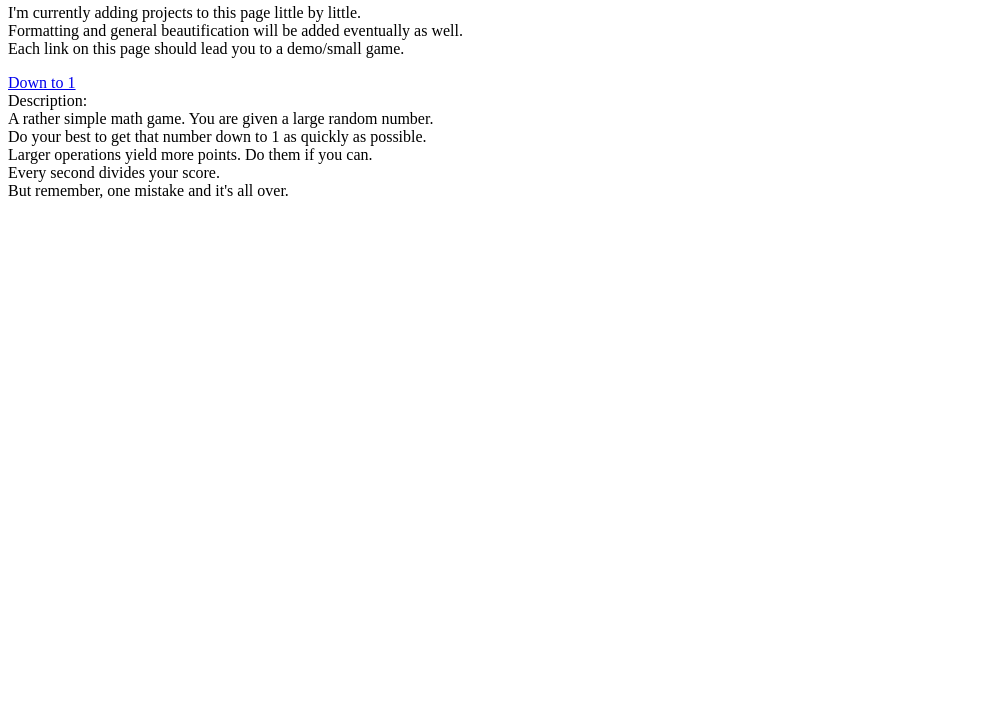
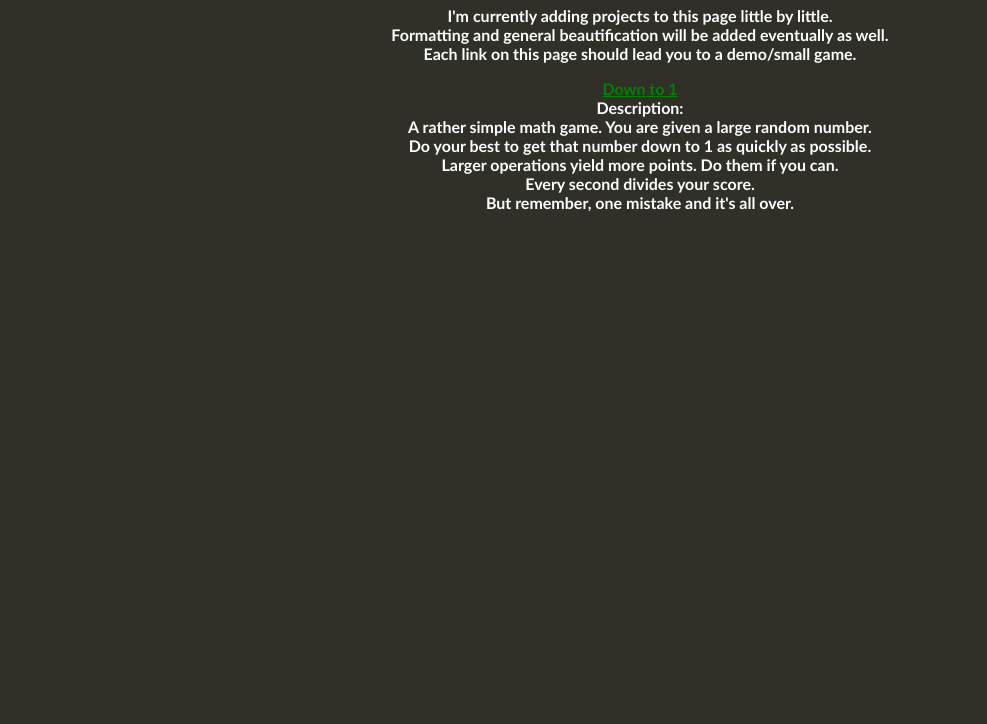
Before and after one commit to taramic42/taramic42.github.io, a plain HTML site: page index.html in a window 1280 px wide. Shown: the part 76-800 px from the top of the page, without its empty margins (0-987 px from the left). Drawn offline with Linux system fonts and the light colour scheme.

Commit message:
Added custom style to reduce the amount of blood that comes out of my eyes when looking at the site.

```diff
--- a/index.html
+++ b/index.html
@@ -1,5 +1,8 @@
 <!DOCTYPE html>
 <html>
+<head>
+	<link rel="stylesheet" href="style.css">
+</head>
 <body>
 <h1>Welcome to Michael Tarantino's Portfolio</h1>
 <p>
--- /dev/null
+++ b/style.css
@@ -0,0 +1,17 @@
+body{
+background-color:rgb(48,48,41);
+}
+html{
+	color:white;
+	text-align:center;
+	font-family:calibri;
+	font-weight:bold;
+}
+p{
+	padding-left:50px;
+	padding-right:50px;
+	text-justify:auto;
+}
+a{
+	color:green;
+}
```
